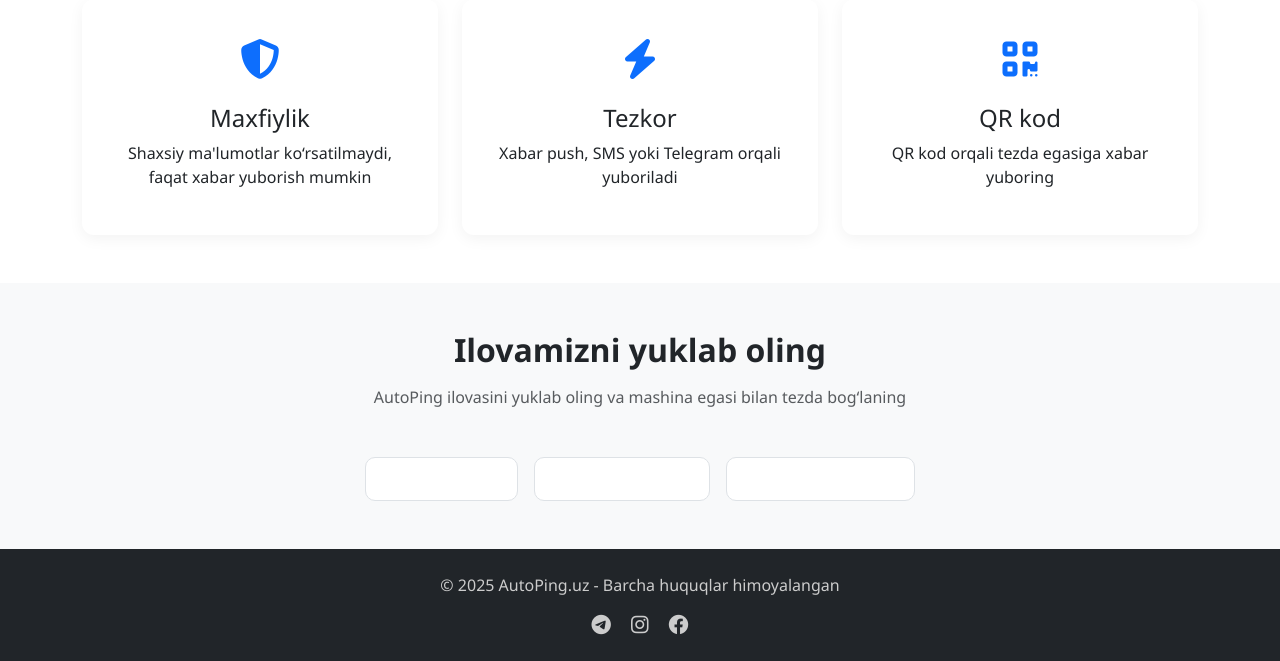
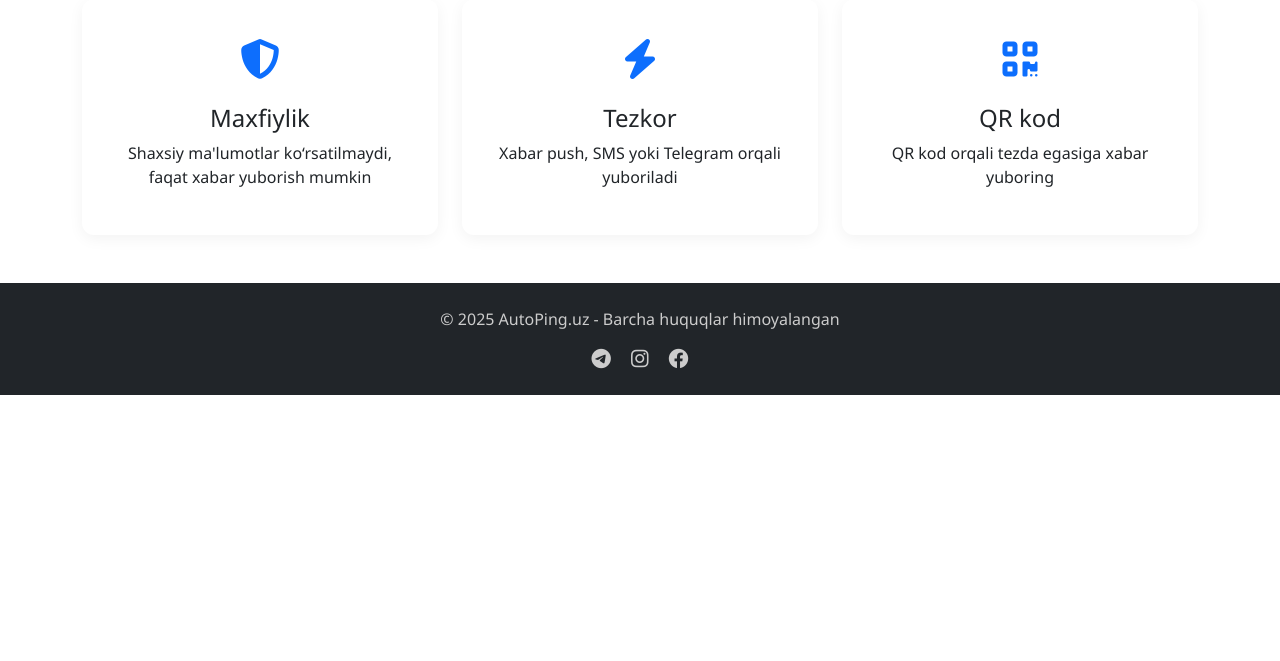
Before and after one commit to Dav2dAnderson/car_owner_detector, a Django app: page /search/ in a window 1280 px wide. Shown: the part 790-1451 px from the top of the page. After the commit the page ends 1185 px from the top, so only its background shows below. Run offline with Django 5.2, Linux system fonts and the light colour scheme.

Commit message:
index.html has been changed

```diff
--- a/templates/index.html
+++ b/templates/index.html
@@ -25,9 +25,7 @@
     </button>
     <div class="collapse navbar-collapse" id="navbarNav">
       <ul class="navbar-nav ms-auto">
-        <li class="nav-item"><a class="nav-link" href="#">Asosiy</a></li>
-        <li class="nav-item"><a class="nav-link" href="#">Xususiyatlar</a></li>
-        <li class="nav-item"><a class="nav-link" href="#">Yuklab olish</a></li>
+        <li class="nav-item"><a class="nav-link" href="{% url 'profile' %}">Profile</a></li>
         <!-- Modal JS yo'q, tugma oddiy link holatida -->
         {% if request.user.is_authenticated %}
         <li class="nav-item">
@@ -127,19 +125,6 @@
   </div>
 </section>
 
-<!-- Download -->
-<section class="download-section py-5 text-center">
-  <div class="container">
-    <h2 class="mb-3 fw-bold">Ilovamizni yuklab oling</h2>
-    <p class="text-muted mb-5">AutoPing ilovasini yuklab oling va mashina egasi bilan tezda bog‘laning</p>
-    <div class="d-flex justify-content-center flex-wrap gap-3">
-      <div class="badge app-badge"><i class="fab fa-apple"></i> App Store</div>
-      <div class="badge app-badge"><i class="fab fa-google-play"></i> Google Play</div>
-      <div class="badge app-badge"><i class="fab fa-telegram"></i> Telegram Bot</div>
-    </div>
-  </div>
-</section>
-
 <!-- Footer -->
 <footer class="py-4">
   <div class="container text-center">
```
Also changed, not shown: db.sqlite3.
